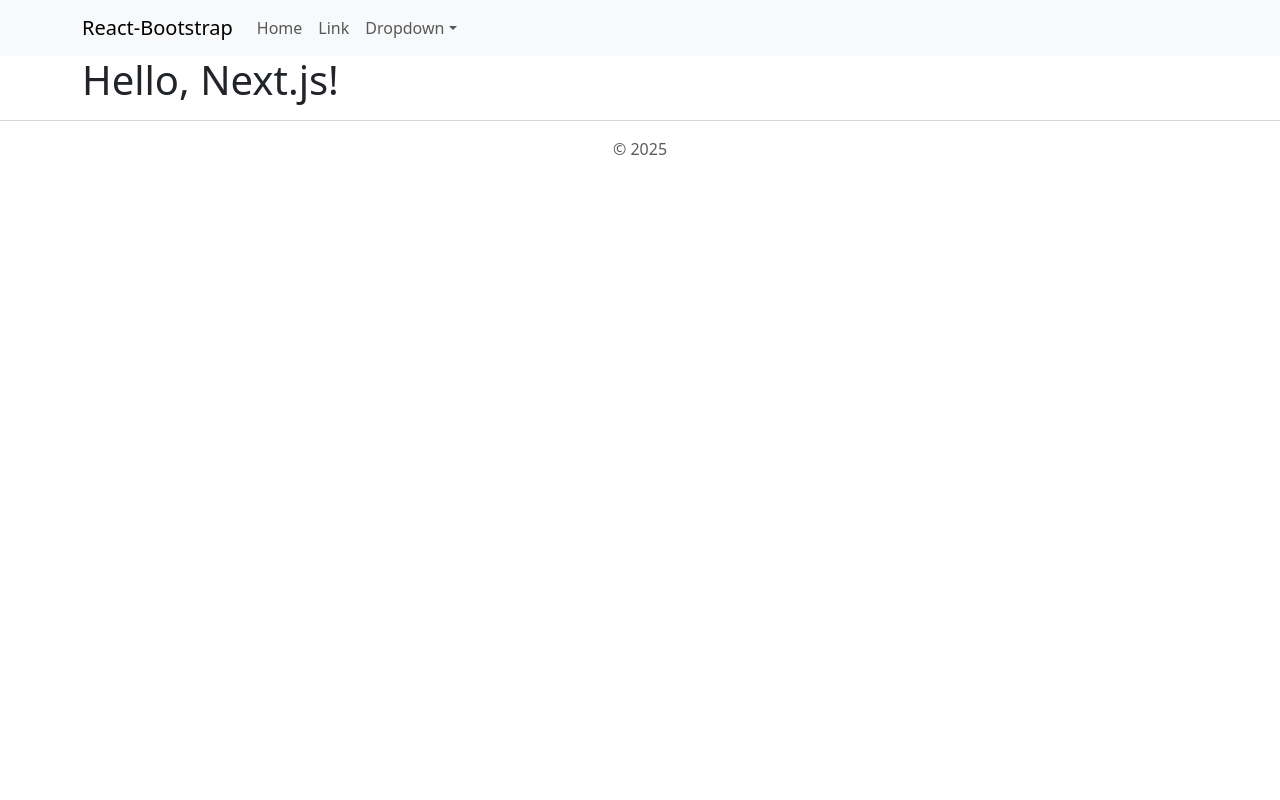
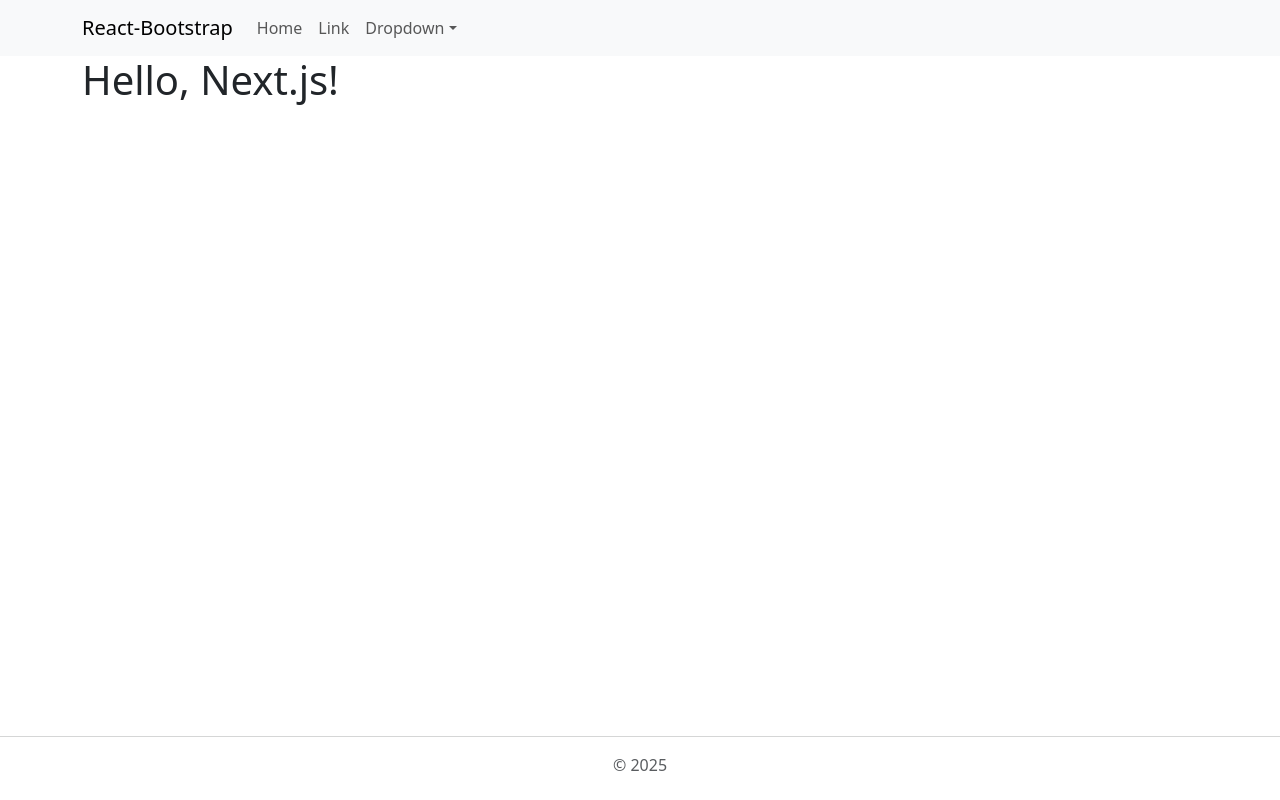
Before and after one commit to Shaumik-Ashraf/nextjs-bootstrap-static-pages, a Next.js app: page / in a window 1280 px wide. Built offline with nearby package versions, Linux system fonts and the light colour scheme.

Commit message:
fix footer

```diff
--- a/components/footer.js
+++ /dev/null
@@ -1,8 +0,0 @@
-export default function Footer() {
-		return(
-			<footer className="text-center text-muted">
-				<hr />
-				<p>&copy; 2025</p>
-			</footer>
-		)
-}
--- a/components/layout.js
+++ b/components/layout.js
@@ -1,12 +1,16 @@
 import Navbar from './navbar'
-import Footer from './footer'
 
 export default function Layout({ children }) {
   return (
-    <>
-      <Navbar />
-      <main className="container">{children}</main>
-      <Footer />
-    </>
+		<div id="layoutContainer">
+		  <div id="layoutContentWrapper">
+        <Navbar />
+        <main className="container">{children}</main>
+      </div>
+			<footer id="layoutFooter" className="text-center text-muted">
+				<hr />
+				<p>&copy; 2025</p>
+			</footer>
+    </div>
   )
 }
--- a/pages/_app.js
+++ b/pages/_app.js
@@ -1,4 +1,6 @@
 import "../public/css/bootstrap.min.css";
+import "../styles/global.css";
+
 import Layout from "../components/layout.js";
 
 export default function App({ Component, pageProps }) {
--- /dev/null
+++ b/styles/global.css
@@ -0,0 +1,19 @@
+:root {
+  --footer-height: 5rem;
+}
+
+#layoutContainer {
+  position: relative;
+  min-height: 100vh;
+}
+
+#layoutContentWrapper {
+  padding-bottom: var(--footer-height);
+}
+
+#layoutFooter {
+  position: absolute;
+  bottom: 0;
+  width: 100%;
+  height: var(--footer-height);
+}
```
